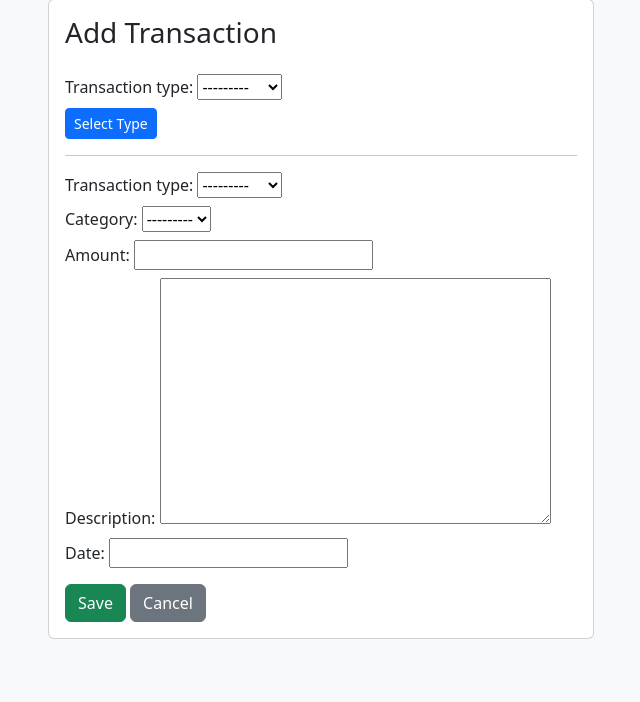
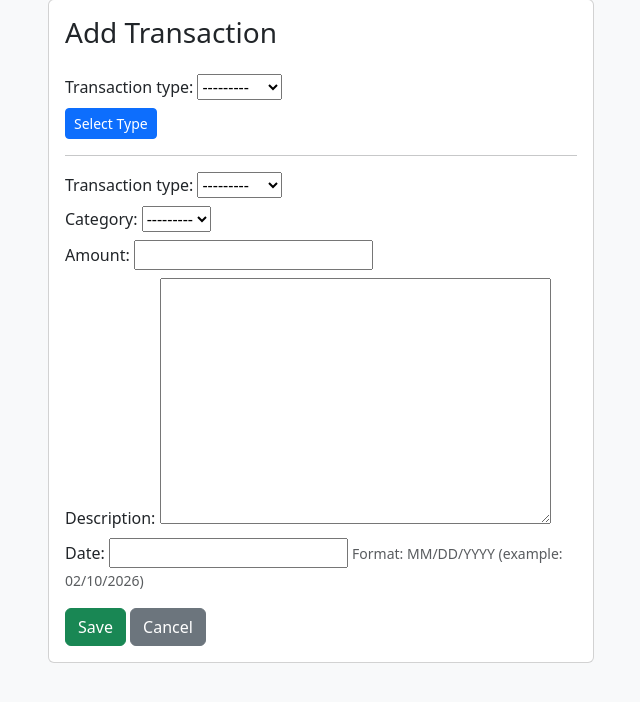
Before and after one commit to sarthakgit123/Smart-Expense-Manager, a Django app: page /accounts/transactions/add/ in a window 1280 px wide. Shown: the part 81-783 px from the top of the page, without its empty margins (319-959 px from the left). Run offline with Django 5.2, Linux system fonts and the light colour scheme; the visitor is signed in with stand-in values (Sample User, id 1); data that the repository does not hold is empty.

Commit message:
Improve transaction date input UX

```diff
--- a/templates/accounts/transaction_form.html
+++ b/templates/accounts/transaction_form.html
@@ -62,6 +62,9 @@
                     <div class="mb-2">
                         {{ form.date.label_tag }}
                         {{ form.date }}
+                        <small class="text-muted">
+                        Format: MM/DD/YYYY (example: 02/10/2026)
+                        </small>
                     </div>
 
                     <div class="mt-3">
```
